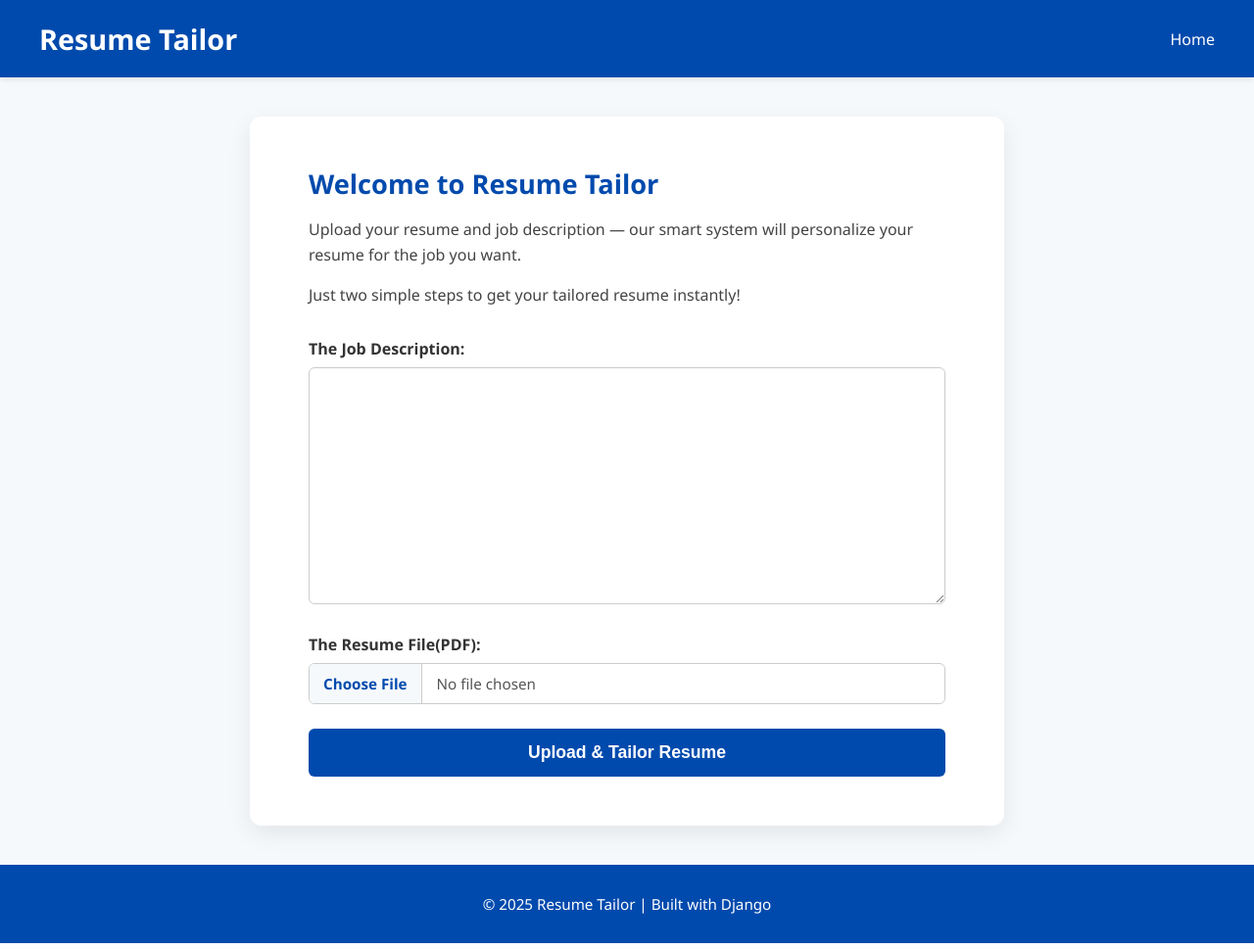
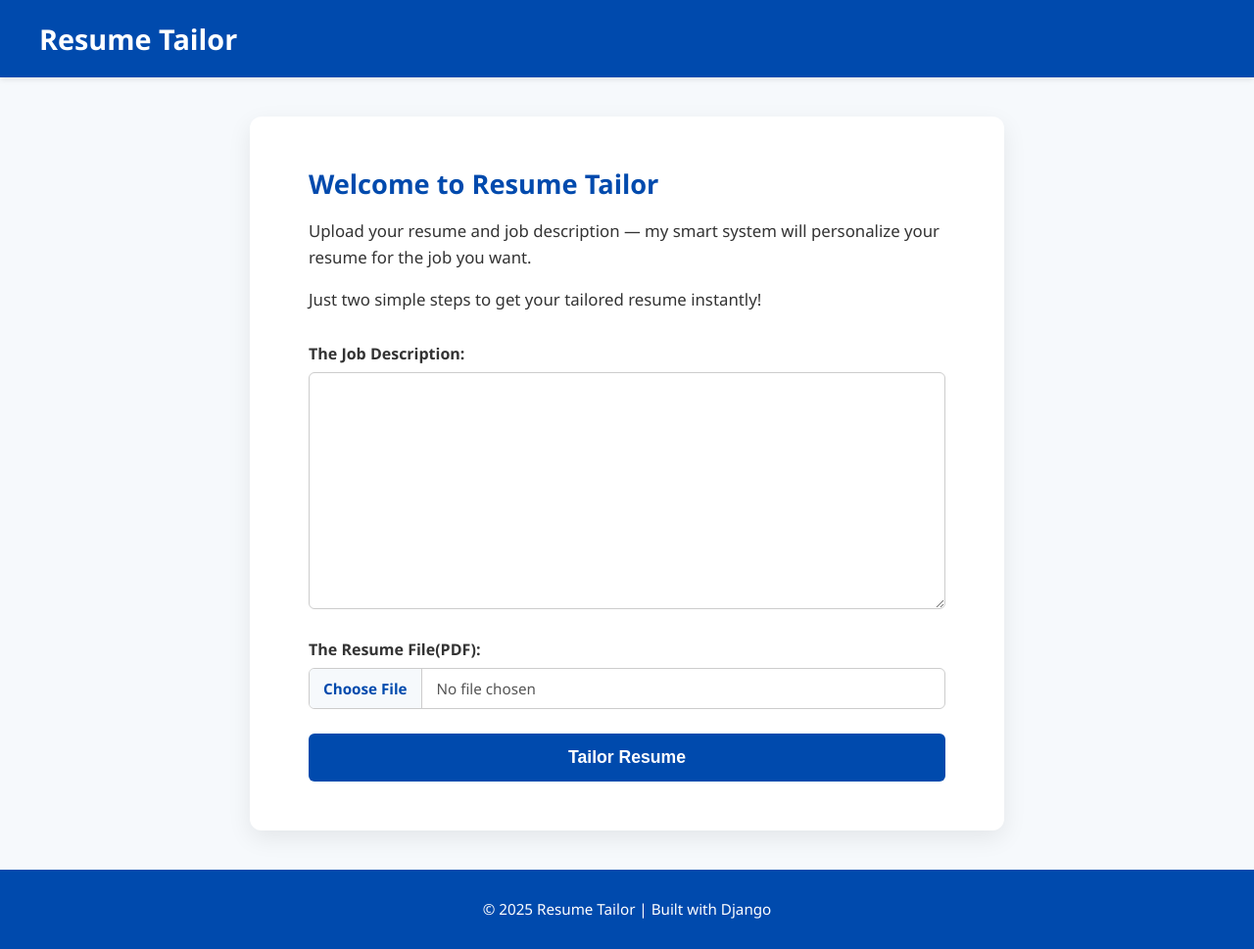
Before and after one commit to mohamed-khalaf9/Resume_Tailoring_website, a Django app: page /resumes/tailor in a window 1280 px wide. Shown: the whole page at 98% size. Run offline with Django 5.2, Linux system fonts and the light colour scheme.

Commit message:
some ui enhancements

```diff
--- a/resume_tailoring_website/resume_tailoring_service/static/resume_tailoring/style.css
+++ b/resume_tailoring_website/resume_tailoring_service/static/resume_tailoring/style.css
@@ -71,7 +71,9 @@ header a:hover {
 .form-card .intro p {
     margin-bottom: 15px;
     line-height: 1.6;
-    color: #444;
+    color: #333;        /* Darker, more readable text */
+    font-size: 1.05rem;  /* A bit larger (adjust 1.05rem to 1.1rem if you like) */
+    font-weight: 400;    /* Ensures text isn't too thin */
 }
 
 /* Form Styling */
@@ -275,7 +277,7 @@ body {
     text-align: left;
 
     /* This centers it in the .main-container */
-    margin: 0 20px;
+    margin: 0 auto;
 }
 
 /* Styles for the intro text */
--- a/resume_tailoring_website/resume_tailoring_service/templates/base.html
+++ b/resume_tailoring_website/resume_tailoring_service/templates/base.html
@@ -11,7 +11,7 @@
     <header>
         <h1>Resume Tailor</h1>
         <nav>
-            <a href="{% url 'tailor' %}">Home</a>
+
 
         </nav>
     </header>
--- a/resume_tailoring_website/resume_tailoring_service/templates/resume_tailoring/welcome.html
+++ b/resume_tailoring_website/resume_tailoring_service/templates/resume_tailoring/welcome.html
@@ -11,7 +11,7 @@
         <section class="intro">
             <h2>Welcome to Resume Tailor</h2>
             <p>
-                Upload your resume and job description — our smart system will personalize your resume for the job you want.
+                Upload your resume and job description — my smart system will personalize your resume for the job you want.
             </p>
             <p>
                 Just two simple steps to get your tailored resume instantly!
@@ -50,7 +50,7 @@
         {% endif %}
     </div>
 
-    <button type="submit" class="btn-primary">Upload & Tailor Resume</button>
+    <button type="submit" class="btn-primary">Tailor Resume</button>
         </form>
 
     </div>
```
